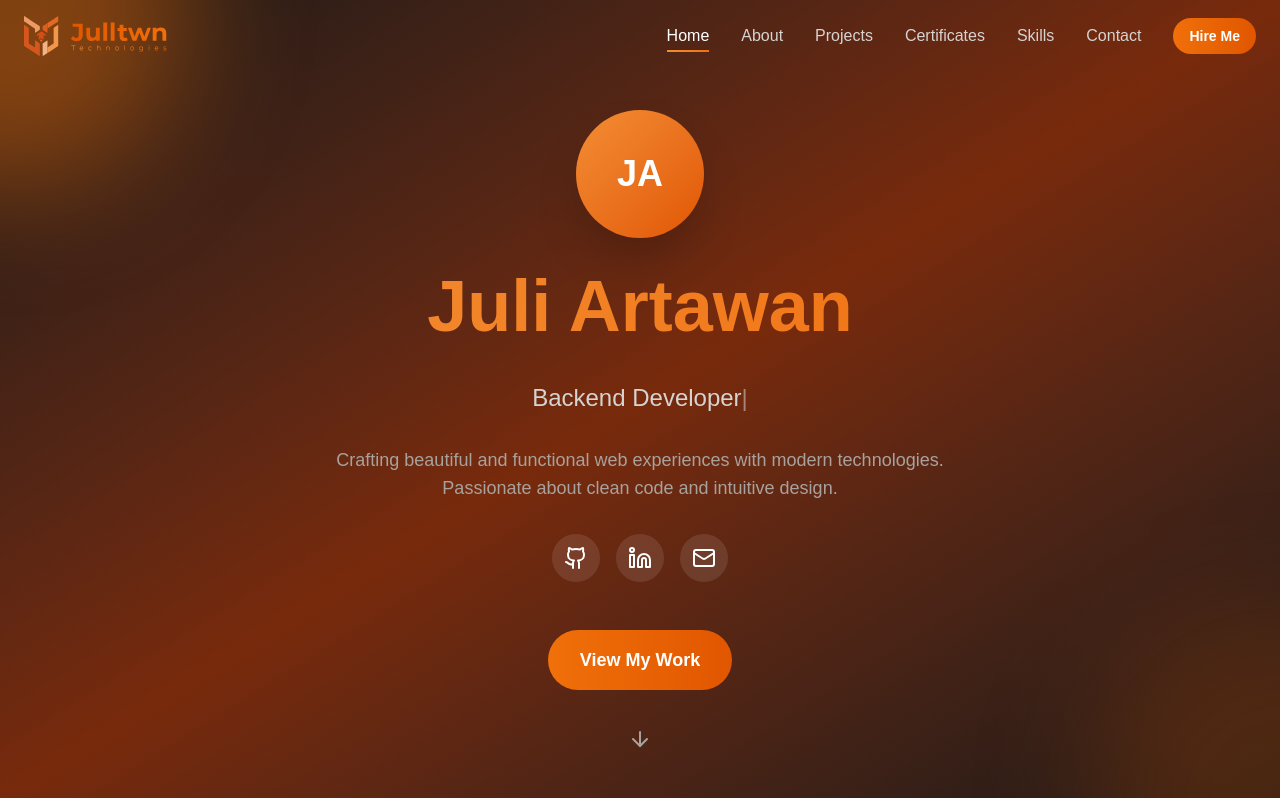
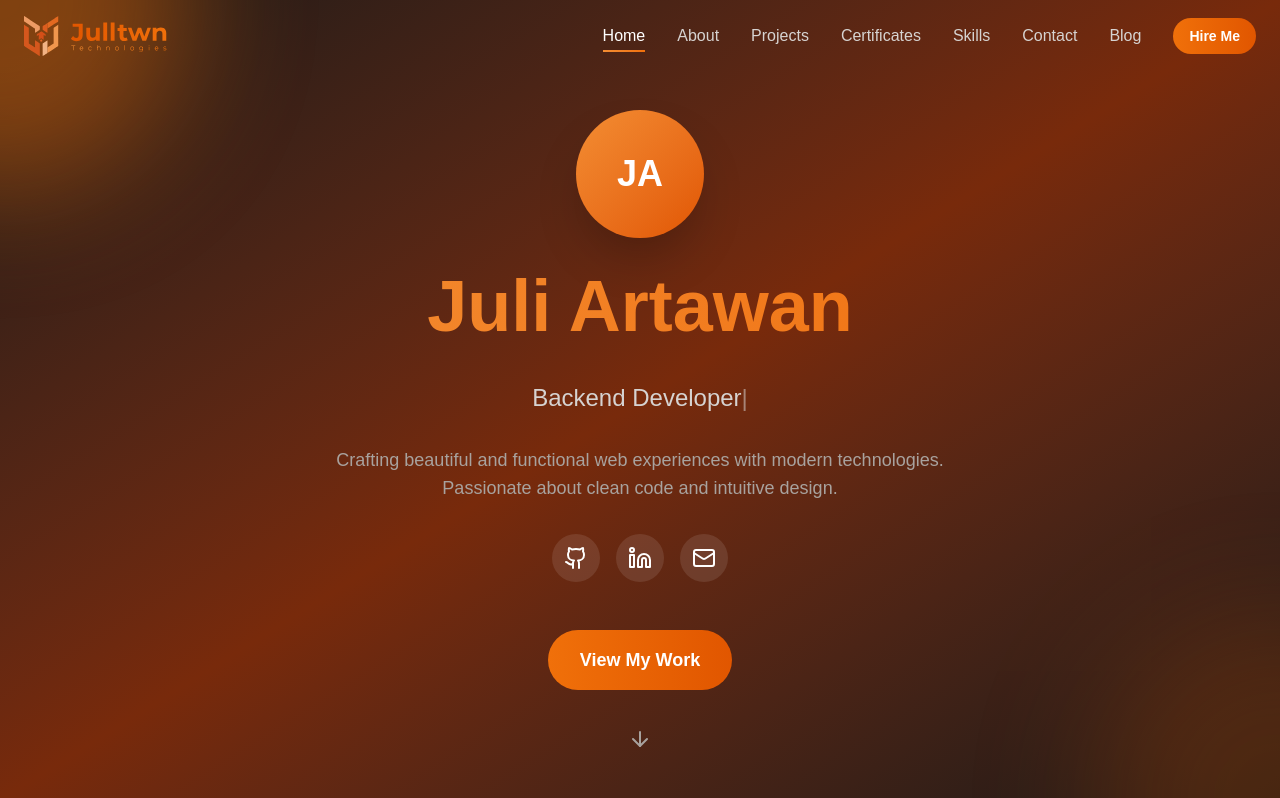
Before and after one commit to Juliartwn/portofolio, a React (Vite) app: page / in a window 1280 px wide. Shown: the top 798 px of the page. Built offline with nearby package versions, Linux system fonts and the light colour scheme.

Commit message:
feat: add Blog link to navigation menu

```diff
--- a/src/components/layouts/Navbar.tsx
+++ b/src/components/layouts/Navbar.tsx
@@ -44,6 +44,7 @@ const Navbar: React.FC = () => {
     { name: "Certificates", href: "#certificates" },
     { name: "Skills", href: "#skills" },
     { name: "Contact", href: "#contact" },
+    { name: "Blog", href: "https://julltwn.framer.ai" },
   ];
 
   return (
```
